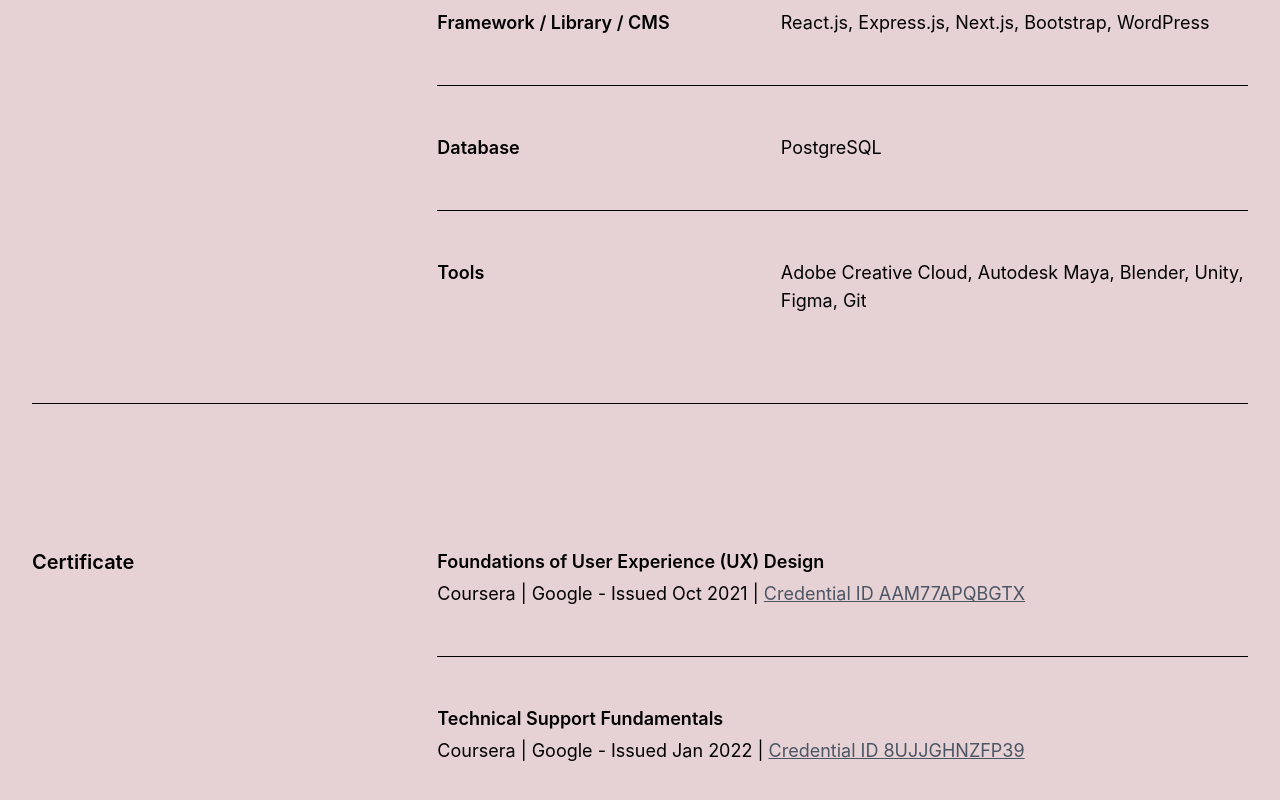
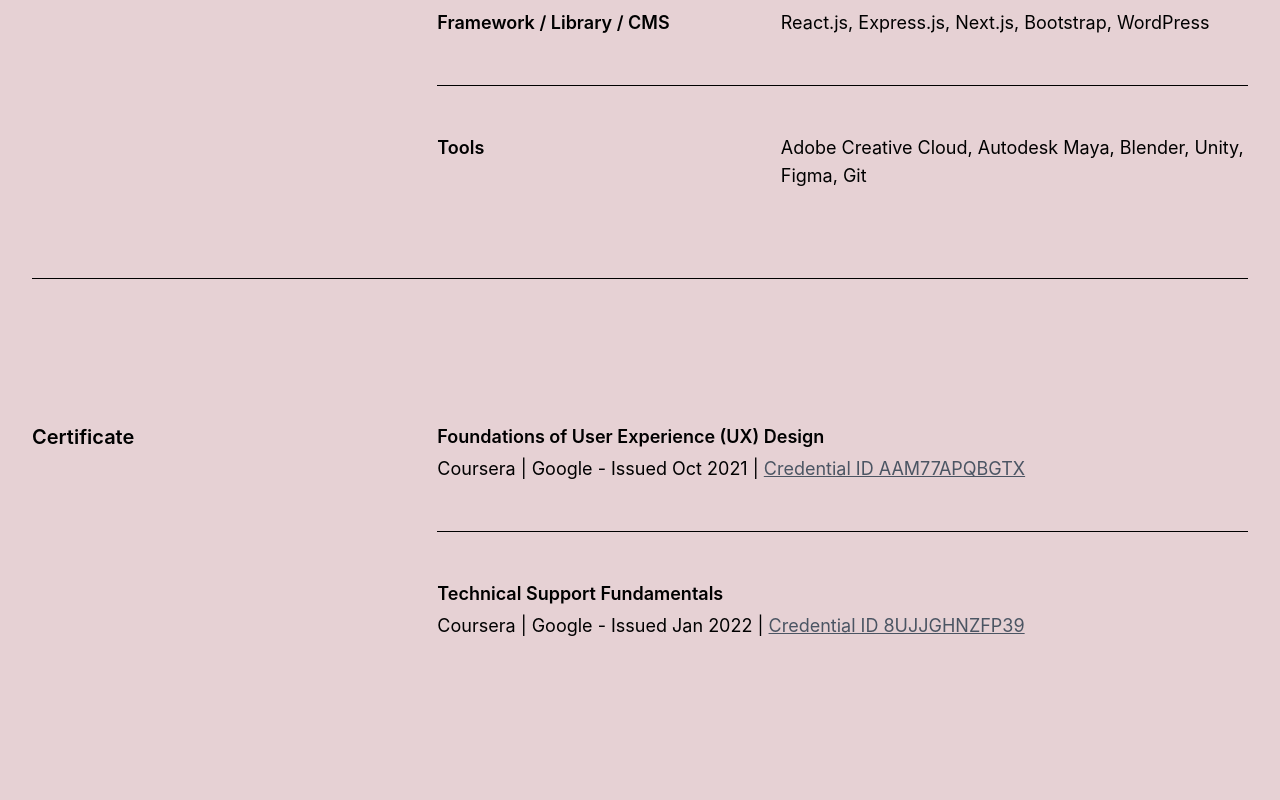
Before and after one commit to Johnmojo/johnnychai.com, a Next.js app: page /about in a window 1280 px wide. Shown: the part 3111-3911 px from the top of the page. Built offline with nearby package versions, Linux system fonts and the light colour scheme.

Commit message:
fix: about entry

```diff
--- a/pages/about.tsx
+++ b/pages/about.tsx
@@ -35,7 +35,7 @@ const About = () => {
         description="Hi! I studied at Swinburne University Sarawak, graduated with a multimedia design degree, and previously worked as a Multimedia Designer."
       />
       <Hero title="About" intro="Some story about myself." />
-      <section className="mx-auto max-w-screen-xl px-8">
+      <section className="max-w-screen-xl px-8 mx-auto">
         <div className="mb-20 divide-y divide-solid md:mb-40">
           <div
             ref={introRef}
@@ -60,7 +60,7 @@ const About = () => {
             <h1 className="w-full py-12 text-xl font-semibold underline md:w-1/3 md:no-underline">
               Summary
             </h1>
-            <div className="space-y-8 py-12">
+            <div className="py-12 space-y-8">
               <p>
                 As someone with a non-traditional background, I approach
                 problems like a designer with knowledge from my previous field.
@@ -145,9 +145,9 @@ const About = () => {
                 Education
               </h1>
             </div>
-            {/* <div className="w-full space-y-4 py-12 text-lg md:w-2/3"> */}
+            {/* <div className="w-full py-12 space-y-4 text-lg md:w-2/3"> */}
             <div className="w-full text-lg md:w-2/3 md:divide-y md:divide-solid">
-              <div className="space-y-1 py-12">
+              <div className="py-12 space-y-1">
                 <p className="font-semibold">General Assembly Malaysia</p>
                 <p>
                   Immersive UX Design - Fully funded upskilling programme by
@@ -155,7 +155,7 @@ const About = () => {
                 </p>
                 <p className="text-base text-gray-600">Aug 2022 - Sep 2022</p>
               </div>
-              <div className="space-y-1 py-12">
+              <div className="py-12 space-y-1">
                 <p className="font-semibold">
                   Swinburne University of Technology Sarawak
                 </p>
@@ -197,14 +197,6 @@ const About = () => {
               </div>
               <div className="flex flex-col gap-8 py-12 text-lg md:flex-row">
                 <div className="w-full md:w-2/5">
-                  <p className="font-semibold">Database</p>
-                </div>
-                <div className="w-full md:w-3/5">
-                  <p>PostgreSQL</p>
-                </div>
-              </div>
-              <div className="flex flex-col gap-8 py-12 text-lg md:flex-row">
-                <div className="w-full md:w-2/5">
                   <p className="font-semibold">Tools</p>
                 </div>
                 <div className="w-full md:w-3/5">
@@ -228,7 +220,7 @@ const About = () => {
               </h1>
             </div>
             <div className="w-full text-lg md:w-2/3 md:divide-y md:divide-solid">
-              <div className="space-y-1 py-12">
+              <div className="py-12 space-y-1">
                 <p className="font-semibold">
                   Foundations of User Experience (UX) Design
                 </p>
@@ -242,7 +234,7 @@ const About = () => {
                   </a>
                 </p>
               </div>
-              <div className="space-y-1 py-12">
+              <div className="py-12 space-y-1">
                 <p className="font-semibold">Technical Support Fundamentals</p>
                 <p>
                   Coursera | Google - Issued Jan 2022 | {""}
```
